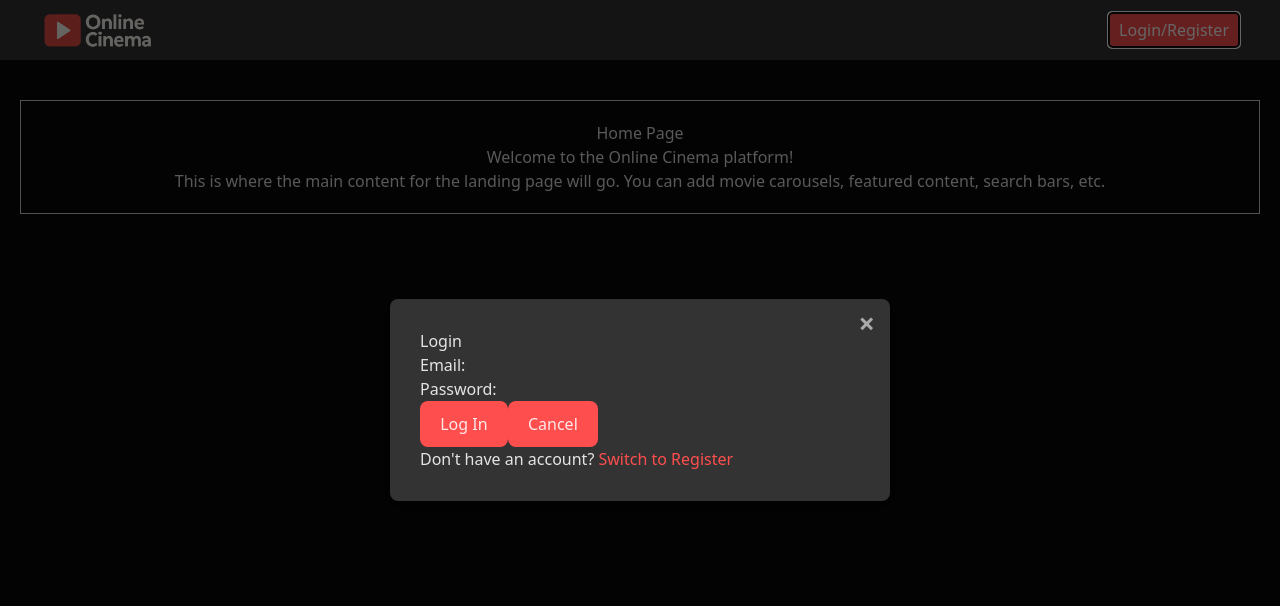
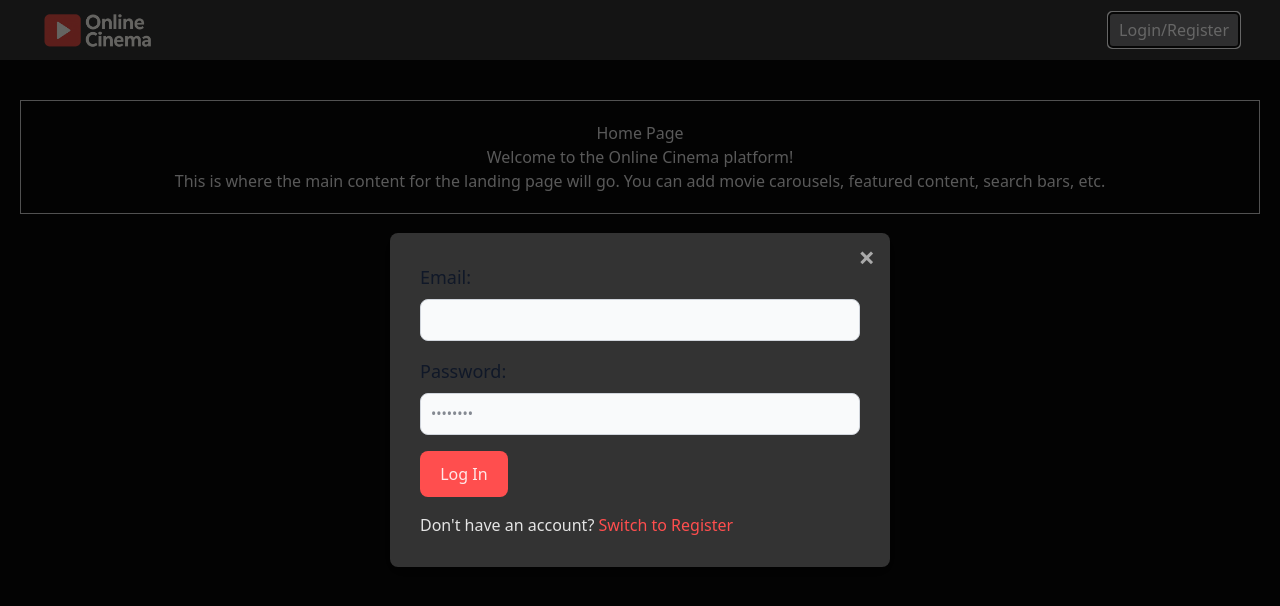
Before and after one commit to kuuhaku86/online-cinema, a React (Vite) app in the folder frontend/: page / in a window 1280 px wide. Both pictures are taken after a click on the button "Login/Register". Shown: the top 606 px of the page. Built offline with nearby package versions, Linux system fonts and the light colour scheme.

Commit message:
Fix the login and register form style

```diff
--- a/frontend/src/components/LoginForm.tsx
+++ b/frontend/src/components/LoginForm.tsx
@@ -10,29 +10,43 @@
     event.preventDefault();
     console.log("Login submitted");
     // Add login logic here
-    // Optionally close the modal on success
-    // if (onClose) onClose();
   };
 
   return (
     <form onSubmit={handleSubmit}>
-      <h2>Login</h2>
       <div>
-        <label htmlFor="login-email">Email:</label>
-        <input type="email" id="login-email" required />
+        <label
+          htmlFor="login-email"
+          className="block mb-2 text-lg font-medium text-gray-900 dark:text-white"
+        >
+          Email:
+        </label>
+        <input
+          type="email"
+          id="login-email"
+          className="bg-gray-50 border border-gray-300 text-gray-900 text-sm rounded-lg focus:ring-blue-500 focus:border-blue-500 block w-full p-2.5 dark:bg-gray-700 dark:border-gray-600 dark:placeholder-gray-400 dark:text-white dark:focus:ring-blue-500 dark:focus:border-blue-500"
+          required
+        />
       </div>
-      <div>
-        <label htmlFor="login-password">Password:</label>
-        <input type="password" id="login-password" required />
+      <div className="mt-4 text">
+        <label
+          htmlFor="login-password"
+          className="block mb-2 text-lg font-medium text-gray-900 dark:text-white"
+        >
+          Password:
+        </label>
+        <input
+          type="password"
+          id="login-password"
+          className="bg-gray-50 border border-gray-300 text-gray-900 text-sm rounded-lg focus:ring-blue-500 focus:border-blue-500 block w-full p-2.5 dark:bg-gray-700 dark:border-gray-600 dark:placeholder-gray-400 dark:text-white dark:focus:ring-blue-500 dark:focus:border-blue-500"
+          placeholder="••••••••"
+          required
+        />
       </div>
-      <button type="submit">Log In</button>
-      {/* You might add a cancel button that calls onClose */}
-      {onClose && (
-        <button type="button" onClick={onClose}>
-          Cancel
-        </button>
-      )}
-      <div>
+      <button className="mt-4 text" type="submit">
+        Log In
+      </button>
+      <div className="mt-4 text">
         Don't have an account? <a onClick={onSwitch}>Switch to Register</a>
       </div>
     </form>
--- a/frontend/src/components/Modal.css
+++ b/frontend/src/components/Modal.css
@@ -5,7 +5,6 @@
   right: 0;
   bottom: 0;
   background-color: rgba(0, 0, 0, 0.6);
-  /* Darker overlay */
   display: flex;
   justify-content: center;
   align-items: center;
@@ -21,7 +20,6 @@
   min-width: 300px;
   max-width: 500px;
   width: 90%;
-  /* Responsive width */
 }
 
 .modal-close-button {
@@ -31,16 +29,18 @@
   background: none;
   border: none;
   font-size: 1.8rem;
-  /* Larger close icon */
   font-weight: bold;
   color: #aaa;
-  /* Lighter color */
   cursor: pointer;
   padding: 0 5px;
   line-height: 1;
 }
 
 .modal-close-button:hover {
-  color: #333;
-  /* Darker on hover */
+  color: #FF4E4E;
+  background: none;
 }
+
+.modal-close-button:focus {
+  outline: none;
+}
--- a/frontend/src/components/NavigationBar.module.css
+++ b/frontend/src/components/NavigationBar.module.css
@@ -40,7 +40,7 @@
 }
 
 .navLink {
-  background-color: #747475;
+  background-color: #FF4E4E;
   color: #fff;
   text-decoration: none;
   padding: 5px 10px;
@@ -49,7 +49,7 @@
 
 .navLink:hover,
 .navLink:focus {
-  background-color: #FF4E4E;
+  background-color: #747475;
   color: #fff;
   border-radius: 4px;
   -webkit-border-radius: 4px;
--- a/frontend/src/components/NavigationBar.tsx
+++ b/frontend/src/components/NavigationBar.tsx
@@ -7,14 +7,12 @@
 import RegisterForm from "./RegisterForm"; // Import your Register form
 
 const NavigationBar: React.FC = () => {
-  // State to control modal visibility
   const [isLoginModalOpen, setIsLoginModalOpen] = useState(false);
   const [isRegisterModalOpen, setIsRegisterModalOpen] = useState(false);
 
   return (
     <>
       {" "}
-      {/* Use a Fragment to return multiple top-level elements */}
       <nav className={styles.navbar}>
         <div className={styles.navContainer}>
           <Link to="/" className={styles.navLogoLink}>
@@ -27,10 +25,9 @@
           </Link>
           <ul className={styles.navMenu}>
             <li className={styles.navItem}>
-              {/* Use buttons to open modals instead of Links */}
               <button
                 onClick={() => setIsLoginModalOpen(true)}
-                className={styles.navLink} // Reuse link styling or create new button styles
+                className={styles.navLink}
               >
                 Login/Register
               </button>
@@ -38,7 +35,6 @@
           </ul>
         </div>
       </nav>
-      {/* Login Modal */}
       <Modal
         isOpen={isLoginModalOpen}
         onClose={() => setIsLoginModalOpen(false)}
@@ -51,7 +47,6 @@
           }}
         />
       </Modal>
-      {/* Register Modal */}
       <Modal
         isOpen={isRegisterModalOpen}
         onClose={() => setIsRegisterModalOpen(false)}
--- a/frontend/src/components/RegisterForm.tsx
+++ b/frontend/src/components/RegisterForm.tsx
@@ -16,26 +16,68 @@
 
   return (
     <form onSubmit={handleSubmit}>
-      <h2>Register</h2>
       <div>
-        <label htmlFor="register-username">Username:</label>
-        <input type="text" id="register-username" required />
+        <label
+          htmlFor="register-username"
+          className="block mb-2 text-lg font-medium text-gray-900 dark:text-white"
+        >
+          Username:
+        </label>
+        <input
+          type="text"
+          id="register-username"
+          className="bg-gray-50 border border-gray-300 text-gray-900 text-sm rounded-lg focus:ring-blue-500 focus:border-blue-500 block w-full p-2.5 dark:bg-gray-700 dark:border-gray-600 dark:placeholder-gray-400 dark:text-white dark:focus:ring-blue-500 dark:focus:border-blue-500"
+          required
+        />
       </div>
-      <div>
-        <label htmlFor="register-email">Email:</label>
-        <input type="email" id="register-email" required />
+      <div className="mt-4 text">
+        <label
+          htmlFor="register-email"
+          className="block mb-2 text-lg font-medium text-gray-900 dark:text-white"
+        >
+          Email:
+        </label>
+        <input
+          type="email"
+          id="register-email"
+          className="bg-gray-50 border border-gray-300 text-gray-900 text-sm rounded-lg focus:ring-blue-500 focus:border-blue-500 block w-full p-2.5 dark:bg-gray-700 dark:border-gray-600 dark:placeholder-gray-400 dark:text-white dark:focus:ring-blue-500 dark:focus:border-blue-500"
+          required
+        />
       </div>
-      <div>
-        <label htmlFor="register-password">Password:</label>
-        <input type="password" id="register-password" required />
+      <div className="mt-4 text">
+        <label
+          htmlFor="register-password"
+          className="block mb-2 text-lg font-medium text-gray-900 dark:text-white"
+        >
+          Password:
+        </label>
+        <input
+          type="password"
+          id="register-password"
+          className="bg-gray-50 border border-gray-300 text-gray-900 text-sm rounded-lg focus:ring-blue-500 focus:border-blue-500 block w-full p-2.5 dark:bg-gray-700 dark:border-gray-600 dark:placeholder-gray-400 dark:text-white dark:focus:ring-blue-500 dark:focus:border-blue-500"
+          placeholder="••••••••"
+          required
+        />
       </div>
-      <button type="submit">Register</button>
-      {onClose && (
-        <button type="button" onClick={onClose}>
-          Cancel
-        </button>
-      )}
-      <div>
+      <div className="mt-4 text">
+        <label
+          htmlFor="register-confirm-password"
+          className="block mb-2 text-lg font-medium text-gray-900 dark:text-white"
+        >
+          Confirm Password:
+        </label>
+        <input
+          type="password"
+          id="register-confirm-password"
+          className="bg-gray-50 border border-gray-300 text-gray-900 text-sm rounded-lg focus:ring-blue-500 focus:border-blue-500 block w-full p-2.5 dark:bg-gray-700 dark:border-gray-600 dark:placeholder-gray-400 dark:text-white dark:focus:ring-blue-500 dark:focus:border-blue-500"
+          placeholder="••••••••"
+          required
+        />
+      </div>
+      <button className="mt-4 text" type="submit">
+        Register
+      </button>
+      <div className="mt-4 text">
         Already have an account? <a onClick={onSwitch}>Switch to Login</a>
       </div>
     </form>
--- a/frontend/src/index.css
+++ b/frontend/src/index.css
@@ -51,7 +51,7 @@
 }
 
 button:hover {
-  border-color: #747474;
+  background-color: #747475;
 }
 
 button:focus,
```
